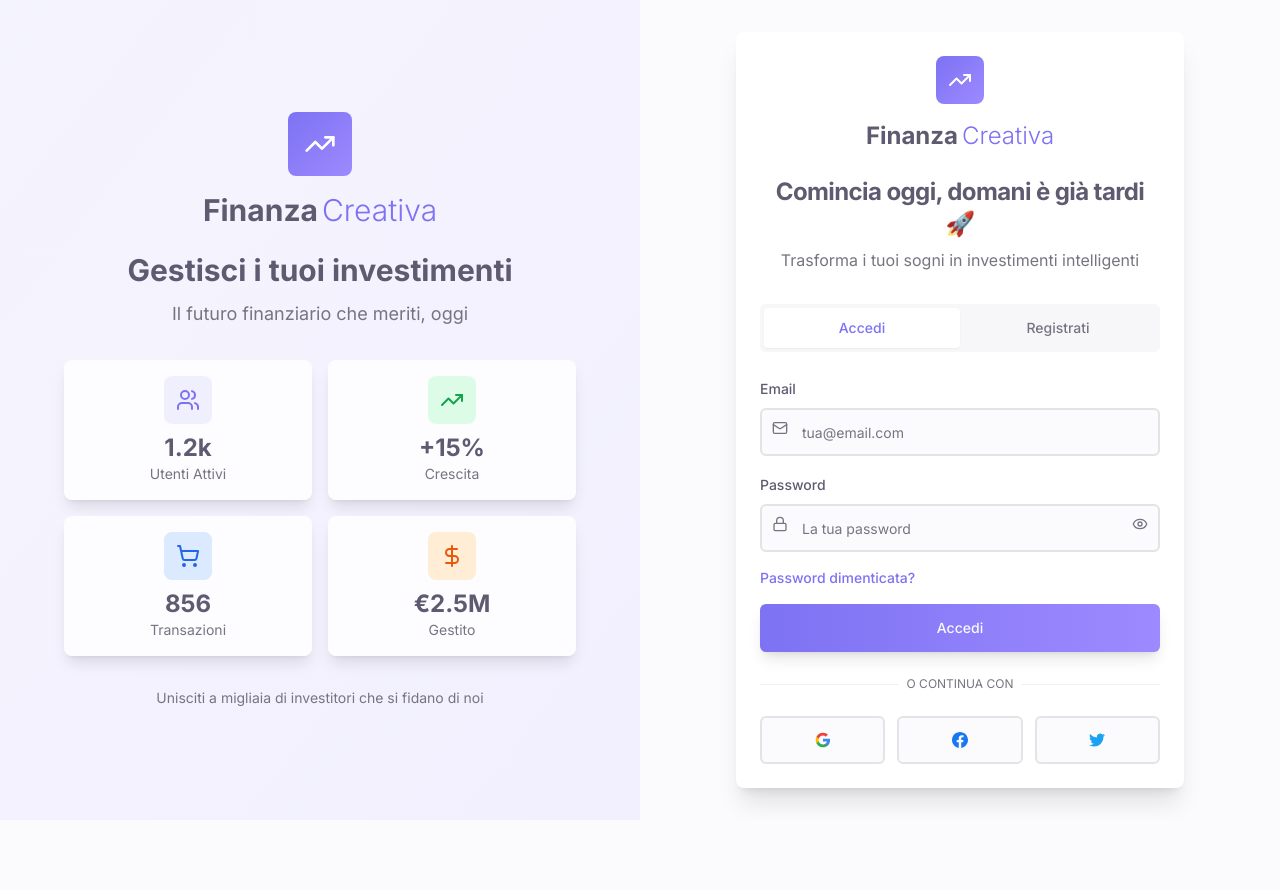
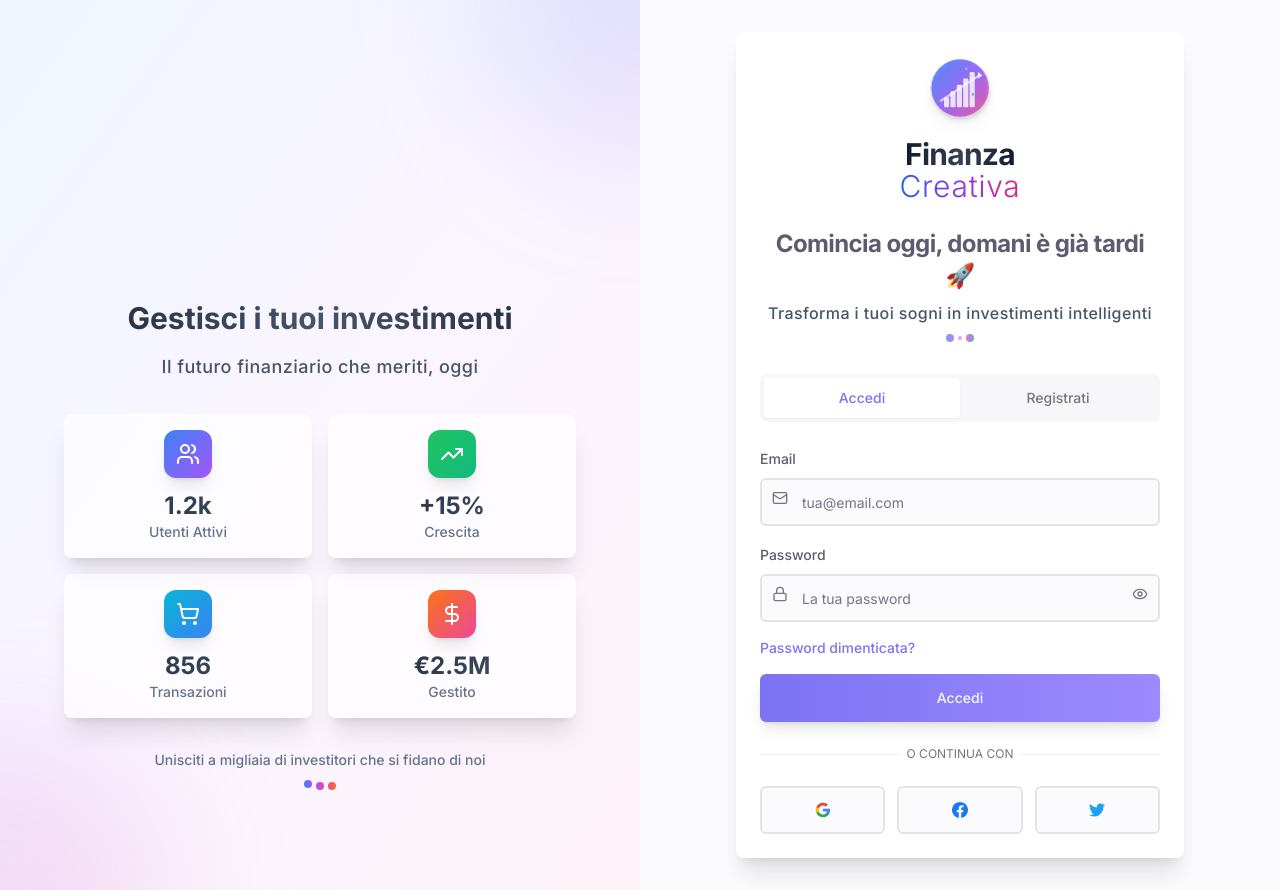
Before and after one commit to Quixelone/exponential-wealth-path, a React (Vite) app: page /auth in a window 1280 px wide. Before the commit the page ends 820 px from the top, so only its background shows below. Built offline with nearby package versions, Linux system fonts and the light colour scheme.

Commit message:
Refactor: Implement modern logo
Implement the plan to create a more modern logo, including design, typography, effects, and integration.

```diff
--- a/src/components/auth/AuthIllustration.tsx
+++ b/src/components/auth/AuthIllustration.tsx
@@ -7,13 +7,21 @@ import Claim from '@/components/brand/Claim';
 
 const AuthIllustration: React.FC = () => {
   return (
-    <div className="hidden lg:flex flex-col justify-center items-center bg-gradient-to-br from-primary/5 to-secondary/10 p-12 min-h-screen">
-      <div className="max-w-lg w-full space-y-8">
+    <div className="hidden lg:flex flex-col justify-center items-center bg-gradient-to-br from-blue-50 via-purple-50 to-pink-50 p-12 min-h-screen relative overflow-hidden">
+      {/* Background decorative elements */}
+      <div className="absolute inset-0 overflow-hidden">
+        <div className="absolute -top-40 -right-40 w-80 h-80 bg-gradient-to-br from-blue-400/20 to-purple-400/20 rounded-full blur-3xl"></div>
+        <div className="absolute -bottom-40 -left-40 w-80 h-80 bg-gradient-to-br from-purple-400/20 to-pink-400/20 rounded-full blur-3xl"></div>
+      </div>
+
+      <div className="max-w-lg w-full space-y-8 relative z-10">
         {/* Hero Section */}
         <div className="text-center space-y-6">
-          <Logo variant="vertical" size="xl" className="mx-auto" />
-          <div className="space-y-3">
-            <h2 className="text-3xl font-bold text-foreground">
+          <div className="animate-fade-in">
+            <Logo variant="vertical" size="xl" className="mx-auto" />
+          </div>
+          <div className="space-y-4 animate-fade-in" style={{ animationDelay: '0.2s' }}>
+            <h2 className="text-3xl font-bold bg-gradient-to-r from-slate-800 via-slate-600 to-slate-800 bg-clip-text text-transparent">
               Gestisci i tuoi investimenti
             </h2>
             <Claim variant="social" size="lg" className="text-center" />
@@ -21,53 +29,58 @@ const AuthIllustration: React.FC = () => {
         </div>
 
         {/* Stats Cards */}
-        <div className="grid grid-cols-2 gap-4">
-          <Card className="bg-white/80 backdrop-blur-sm border-0 shadow-lg">
+        <div className="grid grid-cols-2 gap-4 animate-fade-in" style={{ animationDelay: '0.4s' }}>
+          <Card className="bg-white/70 backdrop-blur-sm border-0 shadow-xl hover:shadow-2xl transition-all duration-300 hover:scale-105">
             <CardContent className="p-4 text-center">
-              <div className="flex items-center justify-center w-12 h-12 bg-primary/10 rounded-lg mx-auto mb-2">
-                <Users className="h-6 w-6 text-primary" />
+              <div className="flex items-center justify-center w-12 h-12 bg-gradient-to-br from-blue-500 to-purple-500 rounded-xl mx-auto mb-3 shadow-lg">
+                <Users className="h-6 w-6 text-white" />
               </div>
-              <div className="text-2xl font-bold text-foreground">1.2k</div>
-              <div className="text-sm text-muted-foreground">Utenti Attivi</div>
+              <div className="text-2xl font-bold bg-gradient-to-r from-slate-800 to-slate-600 bg-clip-text text-transparent">1.2k</div>
+              <div className="text-sm text-slate-500 font-medium">Utenti Attivi</div>
             </CardContent>
           </Card>
 
-          <Card className="bg-white/80 backdrop-blur-sm border-0 shadow-lg">
+          <Card className="bg-white/70 backdrop-blur-sm border-0 shadow-xl hover:shadow-2xl transition-all duration-300 hover:scale-105">
             <CardContent className="p-4 text-center">
-              <div className="flex items-center justify-center w-12 h-12 bg-green-100 rounded-lg mx-auto mb-2">
-                <TrendingUp className="h-6 w-6 text-green-600" />
+              <div className="flex items-center justify-center w-12 h-12 bg-gradient-to-br from-green-500 to-emerald-500 rounded-xl mx-auto mb-3 shadow-lg">
+                <TrendingUp className="h-6 w-6 text-white" />
               </div>
-              <div className="text-2xl font-bold text-foreground">+15%</div>
-              <div className="text-sm text-muted-foreground">Crescita</div>
+              <div className="text-2xl font-bold bg-gradient-to-r from-slate-800 to-slate-600 bg-clip-text text-transparent">+15%</div>
+              <div className="text-sm text-slate-500 font-medium">Crescita</div>
             </CardContent>
           </Card>
 
-          <Card className="bg-white/80 backdrop-blur-sm border-0 shadow-lg">
+          <Card className="bg-white/70 backdrop-blur-sm border-0 shadow-xl hover:shadow-2xl transition-all duration-300 hover:scale-105">
             <CardContent className="p-4 text-center">
-              <div className="flex items-center justify-center w-12 h-12 bg-blue-100 rounded-lg mx-auto mb-2">
-                <ShoppingCart className="h-6 w-6 text-blue-600" />
+              <div className="flex items-center justify-center w-12 h-12 bg-gradient-to-br from-cyan-500 to-blue-500 rounded-xl mx-auto mb-3 shadow-lg">
+                <ShoppingCart className="h-6 w-6 text-white" />
               </div>
-              <div className="text-2xl font-bold text-foreground">856</div>
-              <div className="text-sm text-muted-foreground">Transazioni</div>
+              <div className="text-2xl font-bold bg-gradient-to-r from-slate-800 to-slate-600 bg-clip-text text-transparent">856</div>
+              <div className="text-sm text-slate-500 font-medium">Transazioni</div>
             </CardContent>
           </Card>
 
-          <Card className="bg-white/80 backdrop-blur-sm border-0 shadow-lg">
+          <Card className="bg-white/70 backdrop-blur-sm border-0 shadow-xl hover:shadow-2xl transition-all duration-300 hover:scale-105">
             <CardContent className="p-4 text-center">
-              <div className="flex items-center justify-center w-12 h-12 bg-orange-100 rounded-lg mx-auto mb-2">
-                <DollarSign className="h-6 w-6 text-orange-600" />
+              <div className="flex items-center justify-center w-12 h-12 bg-gradient-to-br from-orange-500 to-pink-500 rounded-xl mx-auto mb-3 shadow-lg">
+                <DollarSign className="h-6 w-6 text-white" />
               </div>
-              <div className="text-2xl font-bold text-foreground">€2.5M</div>
-              <div className="text-sm text-muted-foreground">Gestito</div>
+              <div className="text-2xl font-bold bg-gradient-to-r from-slate-800 to-slate-600 bg-clip-text text-transparent">€2.5M</div>
+              <div className="text-sm text-slate-500 font-medium">Gestito</div>
             </CardContent>
           </Card>
         </div>
 
         {/* Bottom illustration text */}
-        <div className="text-center">
-          <p className="text-sm text-muted-foreground">
+        <div className="text-center animate-fade-in" style={{ animationDelay: '0.6s' }}>
+          <p className="text-sm text-slate-500 font-medium">
             Unisciti a migliaia di investitori che si fidano di noi
           </p>
+          <div className="flex justify-center mt-3 space-x-1">
+            <div className="w-2 h-2 bg-gradient-to-r from-blue-500 to-purple-500 rounded-full animate-bounce"></div>
+            <div className="w-2 h-2 bg-gradient-to-r from-purple-500 to-pink-500 rounded-full animate-bounce" style={{ animationDelay: '0.2s' }}></div>
+            <div className="w-2 h-2 bg-gradient-to-r from-pink-500 to-orange-500 rounded-full animate-bounce" style={{ animationDelay: '0.4s' }}></div>
+          </div>
         </div>
       </div>
     </div>
--- a/src/components/brand/Claim.tsx
+++ b/src/components/brand/Claim.tsx
@@ -25,9 +25,18 @@ const Claim: React.FC<ClaimProps> = ({
   };
 
   return (
-    <p className={`text-muted-foreground ${sizeClasses[size]} ${className}`}>
-      {claims[variant]}
-    </p>
+    <div className={`${className}`}>
+      <p className={`text-slate-600 font-medium ${sizeClasses[size]} leading-relaxed tracking-wide`}>
+        {claims[variant]}
+      </p>
+      {variant === 'main' && (
+        <div className="flex items-center justify-center mt-2 space-x-1">
+          <div className="w-2 h-2 bg-gradient-to-r from-blue-500 to-purple-500 rounded-full animate-pulse"></div>
+          <div className="w-1 h-1 bg-gradient-to-r from-purple-500 to-pink-500 rounded-full animate-pulse" style={{ animationDelay: '0.5s' }}></div>
+          <div className="w-2 h-2 bg-gradient-to-r from-pink-500 to-blue-500 rounded-full animate-pulse" style={{ animationDelay: '1s' }}></div>
+        </div>
+      )}
+    </div>
   );
 };
 
--- a/src/components/brand/Logo.tsx
+++ b/src/components/brand/Logo.tsx
@@ -1,6 +1,5 @@
 
 import React from 'react';
-import { TrendingUp } from 'lucide-react';
 
 interface LogoProps {
   variant?: 'horizontal' | 'vertical' | 'icon-only';
@@ -15,43 +14,108 @@ const Logo: React.FC<LogoProps> = ({
 }) => {
   const sizeClasses = {
     sm: {
-      icon: 'w-6 h-6',
+      icon: 'w-8 h-8',
       text: 'text-lg',
       container: 'gap-2'
     },
     md: {
-      icon: 'w-8 h-8',
+      icon: 'w-10 h-10',
       text: 'text-xl',
       container: 'gap-3'
     },
     lg: {
-      icon: 'w-12 h-12',
-      text: 'text-2xl',
+      icon: 'w-16 h-16',
+      text: 'text-3xl',
       container: 'gap-4'
     },
     xl: {
-      icon: 'w-16 h-16',
-      text: 'text-3xl',
-      container: 'gap-4'
+      icon: 'w-20 h-20',
+      text: 'text-4xl',
+      container: 'gap-5'
     }
   };
 
   const currentSize = sizeClasses[size];
 
+  // Modern geometric SVG icon
   const iconElement = (
-    <div className={`bg-gradient-to-br from-primary to-secondary rounded-lg flex items-center justify-center ${currentSize.icon}`}>
-      <TrendingUp className={`text-white ${size === 'sm' ? 'h-3 w-3' : size === 'md' ? 'h-4 w-4' : size === 'lg' ? 'h-6 w-6' : 'h-8 w-8'}`} />
+    <div className={`relative ${currentSize.icon} flex items-center justify-center`}>
+      <svg
+        viewBox="0 0 100 100"
+        className="w-full h-full drop-shadow-lg"
+        xmlns="http://www.w3.org/2000/svg"
+      >
+        {/* Gradient definitions */}
+        <defs>
+          <linearGradient id="primaryGradient" x1="0%" y1="0%" x2="100%" y2="100%">
+            <stop offset="0%" stopColor="#3B82F6" />
+            <stop offset="50%" stopColor="#8B5CF6" />
+            <stop offset="100%" stopColor="#EC4899" />
+          </linearGradient>
+          <linearGradient id="accentGradient" x1="0%" y1="0%" x2="100%" y2="100%">
+            <stop offset="0%" stopColor="#10B981" />
+            <stop offset="100%" stopColor="#06B6D4" />
+          </linearGradient>
+          <filter id="shadow" x="-50%" y="-50%" width="200%" height="200%">
+            <feDropShadow dx="2" dy="4" stdDeviation="3" floodColor="#000000" floodOpacity="0.1"/>
+          </filter>
+        </defs>
+
+        {/* Background circle with gradient */}
+        <circle
+          cx="50"
+          cy="50"
+          r="45"
+          fill="url(#primaryGradient)"
+          filter="url(#shadow)"
+          className="animate-pulse-gentle"
+        />
+
+        {/* Dynamic geometric shapes */}
+        <g className="animate-pulse-gentle">
+          {/* Rising bars representing growth */}
+          <rect x="25" y="65" width="8" height="15" fill="white" opacity="0.9" rx="2" />
+          <rect x="35" y="55" width="8" height="25" fill="white" opacity="0.9" rx="2" />
+          <rect x="45" y="45" width="8" height="35" fill="white" opacity="0.9" rx="2" />
+          <rect x="55" y="35" width="8" height="45" fill="white" opacity="0.9" rx="2" />
+          <rect x="65" y="25" width="8" height="55" fill="white" opacity="0.9" rx="2" />
+        </g>
+
+        {/* Trend line */}
+        <path
+          d="M 20 70 Q 35 60 50 50 Q 65 40 80 30"
+          stroke="white"
+          strokeWidth="3"
+          fill="none"
+          strokeLinecap="round"
+          opacity="0.8"
+        />
+
+        {/* Arrow head */}
+        <polygon
+          points="78,25 85,30 78,35"
+          fill="white"
+          opacity="0.9"
+        />
+
+        {/* Decorative dots */}
+        <circle cx="30" cy="40" r="2" fill="url(#accentGradient)" opacity="0.7" />
+        <circle cx="70" cy="60" r="2" fill="url(#accentGradient)" opacity="0.7" />
+        <circle cx="60" cy="20" r="1.5" fill="white" opacity="0.6" />
+      </svg>
     </div>
   );
 
   const textElement = (
     <div className={variant === 'vertical' ? 'text-center' : ''}>
-      <span className={`font-bold text-foreground ${currentSize.text}`}>
-        Finanza
-      </span>
-      <span className={`font-light text-primary ml-1 ${currentSize.text}`}>
-        Creativa
-      </span>
+      <div className="flex flex-col">
+        <span className={`font-bold bg-gradient-to-r from-slate-900 via-slate-700 to-slate-900 bg-clip-text text-transparent ${currentSize.text} tracking-tight`}>
+          Finanza
+        </span>
+        <span className={`font-light bg-gradient-to-r from-blue-600 via-purple-600 to-pink-600 bg-clip-text text-transparent ${currentSize.text} tracking-wide -mt-1`}>
+          Creativa
+        </span>
+      </div>
     </div>
   );
 
```
